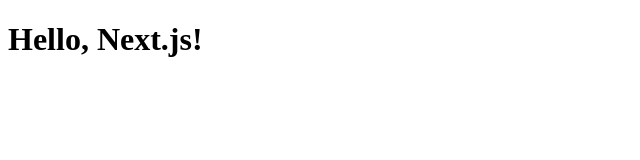
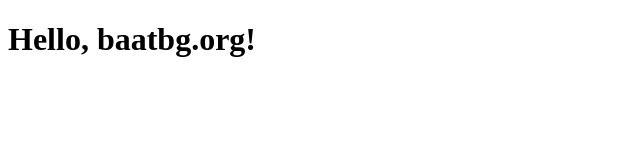
Before and after one commit to KirilKaloyanov/baatbg, a Next.js app: page / in a window 1280 px wide. Shown: the top 160 px of the page, without its empty margins (0-640 px from the left). Built offline with nearby package versions, Linux system fonts and the light colour scheme.

Commit message:
Generated src folder

```diff
--- a/app/page.tsx
+++ /dev/null
@@ -1,3 +0,0 @@
-export default function Page() {
-    return <h1>Hello, Next.js!</h1>
-  }
--- /dev/null
+++ b/src/app/page.tsx
@@ -0,0 +1,3 @@
+export default function Page() {
+    return <h1>Hello, baatbg.org!</h1>
+  }
```
Also changed, not shown: src/app/layout.tsx (renamed from app/layout.tsx).
